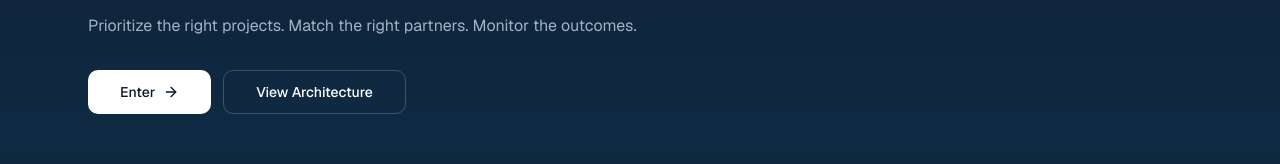
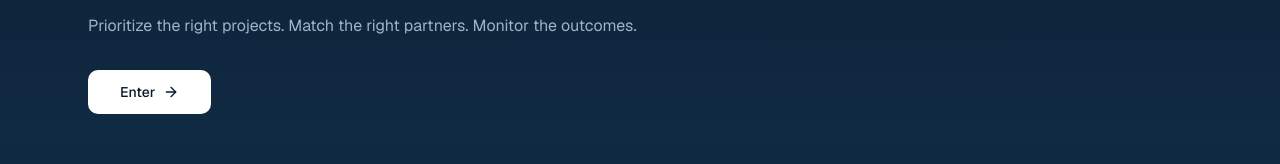
Before and after one commit to VasudevJamdagniGaur/AlreadyWon_CSR_VITC, a Next.js app: page / in a window 1280 px wide. Shown: the part 308-472 px from the top of the page. Built offline with nearby package versions, Linux system fonts and the light colour scheme.

Commit message:
Remove "View Architecture" button from LandingPage component to further simplify the layout and enhance user experience.

```diff
--- a/src/app/page.tsx
+++ b/src/app/page.tsx
@@ -40,14 +40,6 @@ export default function LandingPage() {
               Enter <ArrowRight className="h-4 w-4" />
             </Link>
           </Button>
-          <Button
-            asChild
-            size="lg"
-            variant="outline"
-            className="border-white/20 bg-transparent text-white hover:bg-white/10"
-          >
-            <Link href="#architecture">View Architecture</Link>
-          </Button>
         </div>
       </section>
 
```
